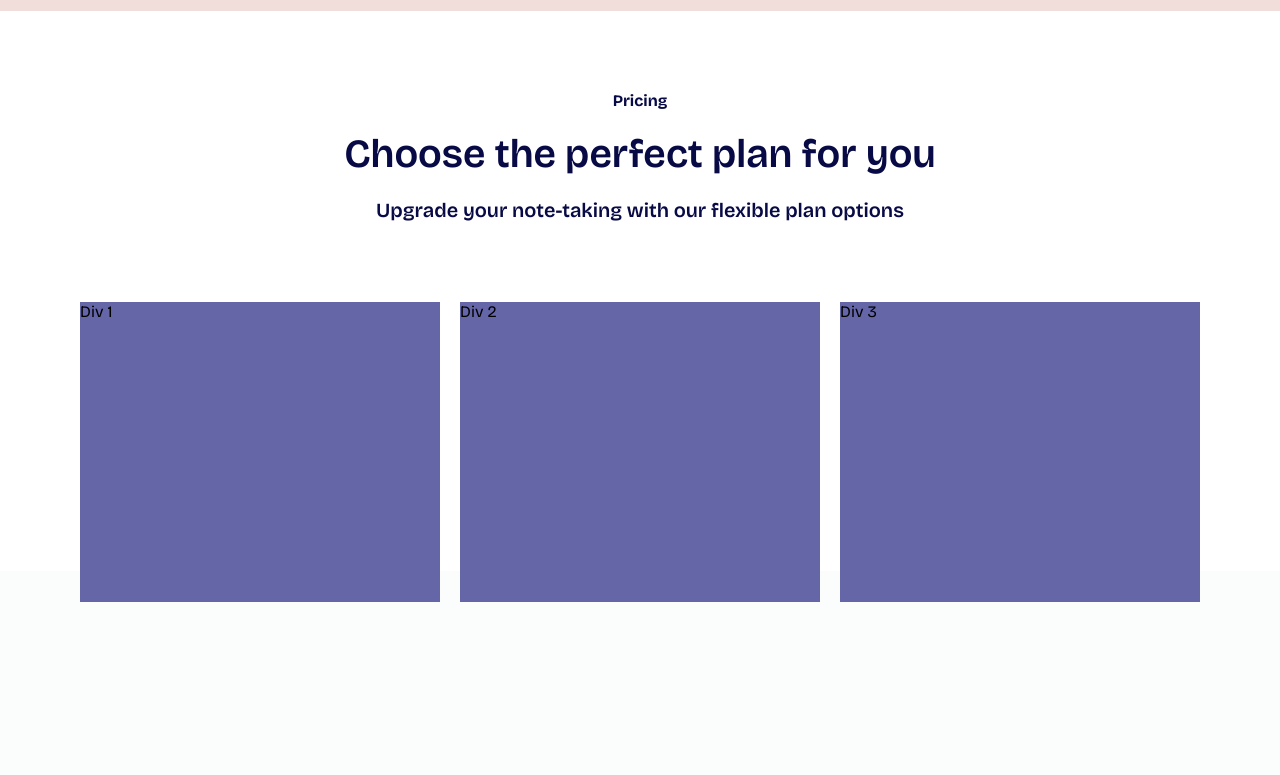
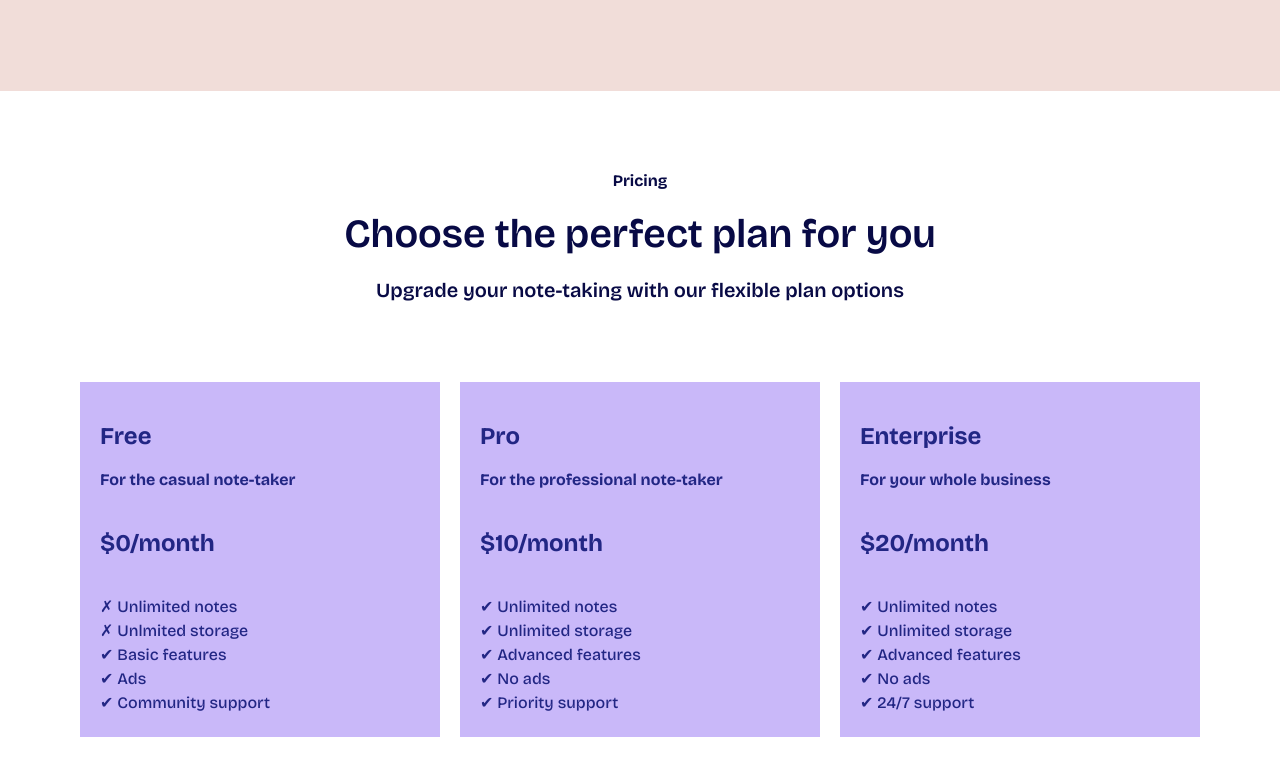
Before and after one commit to gagewillette/Notii, a React (Vite) app: page / in a window 1280 px wide. Shown: the part 1177-1952 px from the top of the page. Before the commit the page ends 1779 px from the top, so only its background shows below. Built offline with nearby package versions, Linux system fonts and the light colour scheme.

Commit message:
plans done

```diff
--- a/src/app.scss
+++ b/src/app.scss
@@ -4,7 +4,7 @@ $background-color: #FBFDFD;
 $primary-color: #222684;
 $primary-color-2: #6466A8;
 $secondary-color: #F1DDD9;
-$secondary-color-2: #d7c6c3;
+$secondary-color-2: #dfcecb;
 $accent-color: #C9B8F9;
 $neutral-dark: #080A45;
 $neutral-light: #FFFFFF;
--- a/src/js/comps/pricing.jsx
+++ b/src/js/comps/pricing.jsx
@@ -5,18 +5,45 @@ export default function Pricing() {
   return (
     <>
       <div className="pricing-wrapper">
-
         <div className="pricing-text">
-
-            <h2>Pricing</h2>
-            <h3>Choose the perfect plan for you</h3>
-            <h4>Upgrade your note-taking with our flexible plan options</h4>
+          <h2>Pricing</h2>
+          <h3>Choose the perfect plan for you</h3>
+          <h4>Upgrade your note-taking with our flexible plan options</h4>
         </div>
 
         <div className="pricing-container">
-          <div className="pricing-div">Div 1</div>
-          <div className="pricing-div">Div 2</div>
-          <div className="pricing-div">Div 3</div>
+          <div className="pricing-div">
+            <h2>Free</h2>
+            <h3>For the casual note-taker</h3>
+            <h5>$0/month</h5>
+            <h4>✗ Unlimited notes</h4>
+            <h4>✗ Unlmited storage</h4>
+            <h4>✔ Basic features</h4>
+            <h4>✔ Ads</h4>
+            <h4>✔ Community support</h4>
+          </div>
+          <div className="pricing-div">
+            <h2>Pro</h2>
+            <h3>For the professional note-taker</h3>
+            <h5>$10/month</h5>
+            <h4>✔ Unlimited notes</h4>
+            <h4>✔ Unlimited storage</h4>
+            <h4>✔ Advanced features</h4>
+            <h4>✔ No ads</h4>
+            <h4>✔ Priority support</h4>
+          </div>
+          <div className="pricing-div">
+            <h2>Enterprise</h2>
+            <h3>For your whole business</h3>
+
+            <h5>$20/month</h5>
+            <h4>✔ Unlimited notes</h4>
+            <h4>✔ Unlimited storage</h4>
+            <h4>✔ Advanced features</h4>
+            <h4>✔ No ads</h4>
+            <h4>✔ 24/7 support</h4>
+
+          </div>
         </div>
       </div>
     </>
--- a/src/styles/features.scss
+++ b/src/styles/features.scss
@@ -1,7 +1,7 @@
 @use "../app.scss";
 
 .features-wrapper {
-  height: 60vh;
+  height: 70vh;
   background-color: app.$secondary-color;
   padding-top: 5rem;
 }
--- a/src/styles/pricing.scss
+++ b/src/styles/pricing.scss
@@ -1,7 +1,7 @@
 @use "../app.scss";
 
 .pricing-wrapper {
-  height: 60vh;
+  height: 90vh;
   background-color: app.$neutral-light;
   padding-top: 5rem;
 }
@@ -46,7 +46,30 @@
 }
 
 .pricing-div {
-  width: 400px;
-  background-color: app.$primary-color-2;
-  height: 300px;
+  padding: 20px;
+  width: 500px;
+  background-color: app.$accent-color;
+  color: app.$primary-color;
+
+  h2 {
+    font-size: 1.5rem;
+    margin-bottom: 20px;
+  }
+  h3 {
+    font-size: 1rem;
+    margin: 0;
+    margin-bottom: 20px;
+  }
+  h4 {
+    font-size: 1rem;
+    margin: 0;
+    margin: 5px 0px;
+    font-weight: 500;
+  }
+
+  h5 {
+
+    font-size: 1.5rem;
+
+  }
 }
```
